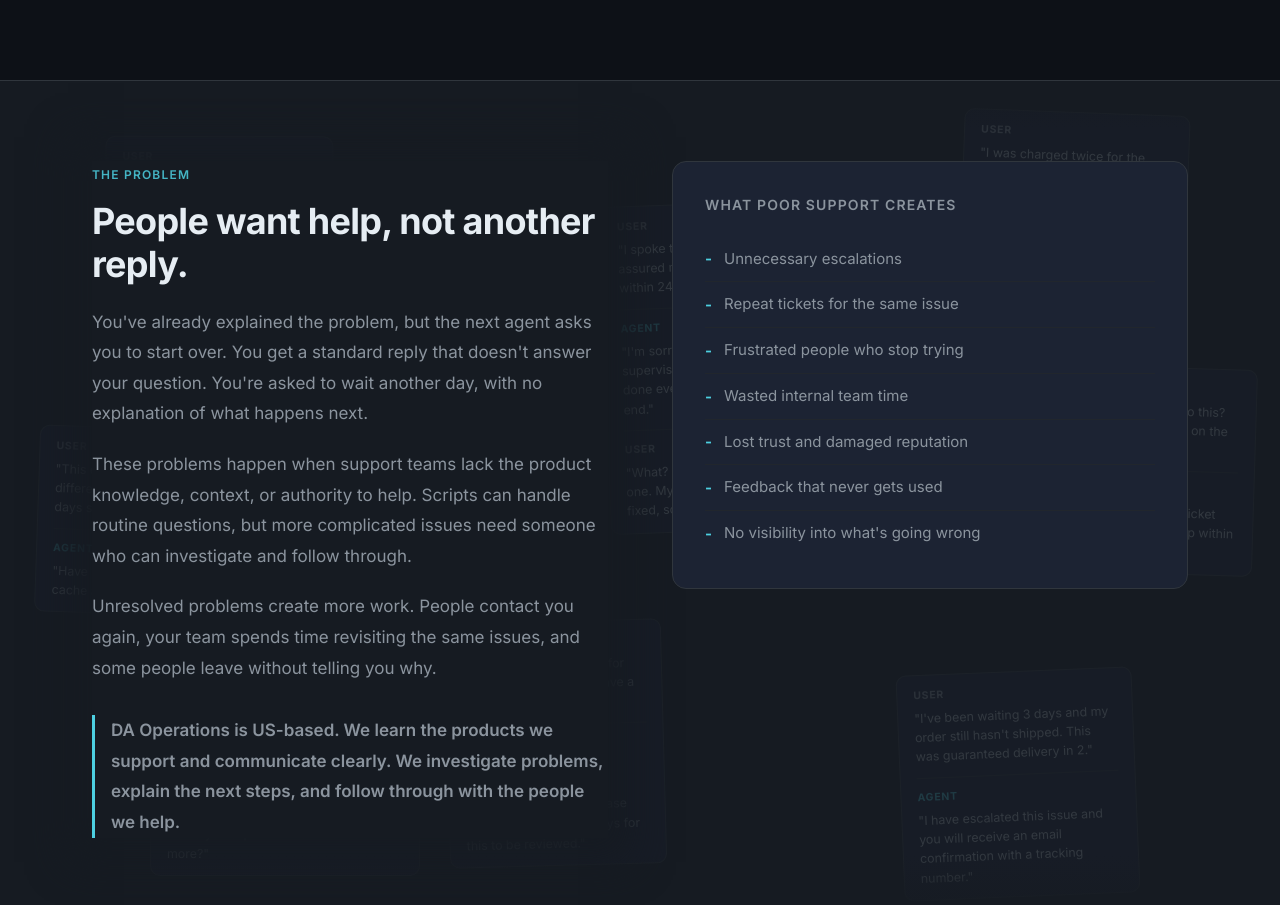
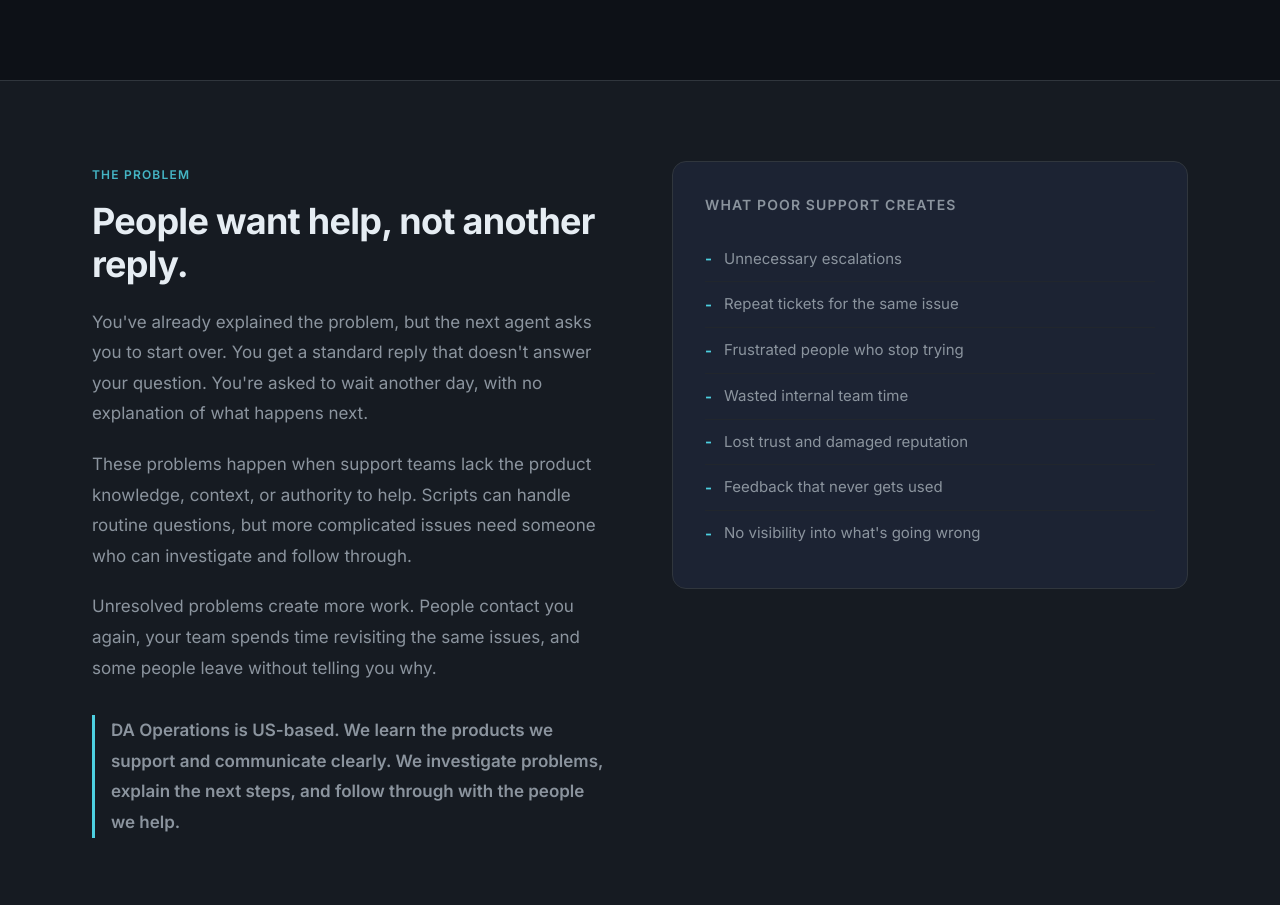
Before and after one commit to Jonny-Ringo/DA_ops, a website built with Vite: page how-we-work.html in a window 1280 px wide. Shown: the part 2884-3789 px from the top of the page. Built offline with nearby package versions, Linux system fonts and the light colour scheme.

Commit message:
Remove background support messages and unused rendering code

```diff
--- a/how-we-work.html
+++ b/how-we-work.html
@@ -145,7 +145,6 @@
 
     <!-- Problem -->
     <section class="problem" aria-labelledby="problem-heading">
-        <div class="chat-cloud" aria-hidden="true"></div>
         <div class="container">
             <div class="problem-grid">
                 <div class="problem-copy fade-up">
--- a/src/data/chat-bubbles.js
+++ /dev/null
@@ -1,109 +0,0 @@
-// Chat bubble interactions for the Problem section background.
-// Each bubble has a CSS class (cb-1 through cb-12) and an array of exchanges.
-// Speaker is either 'customer' or 'agent'.
-// Multiple exchanges create a multi-turn conversation within one bubble.
-//
-// To edit: change the text values below. To remove a bubble, delete the whole object.
-// To add one, copy an existing object and give it a new class (cb-13, etc.).
-// The renderer scatters bubbles automatically, with spacing between examples.
-
-export const chatBubbles = [
-
-    {
-        class: 'cb-1',
-        exchanges: [
-            { speaker: 'customer', text: 'I spoke to a supervisor who assured me it would be back within 24 hours.' },
-            { speaker: 'agent',    text: "I'm sorry you feel you need a supervisor. I assure you I've done everything I can on my end." },
-            { speaker: 'customer', text: "What? No - I already spoke with one. My issue still hasn't been fixed, so I'm back here again." },
-        ]
-    },
-
-    {
-        class: 'cb-2',
-        exchanges: [
-            { speaker: 'customer', text: "I've been waiting 3 days and my order still hasn't shipped. This was guaranteed delivery in 2." },
-            { speaker: 'agent',    text: 'I have escalated this issue and you will receive an email confirmation with a tracking number.' },
-        ]
-    },
-
-    {
-        class: 'cb-3',
-        exchanges: [
-            { speaker: 'customer', text: 'I already explained this to the last agent. Why do I have to start over every time?' },
-            { speaker: 'agent',    text: "Apologies, I can see your previous case notes but not the chat history. Could you explain the issue once more?" },
-        ]
-    },
-
-    {
-        class: 'cb-4',
-        exchanges: [
-            { speaker: 'customer', text: "This error has been happening on 3 different devices and browsers for 3 days straight. I can't place my order." },
-            { speaker: 'agent',    text: 'Have you tried clearing your browser cache and cookies?' },
-        ]
-    },
-
-    {
-        class: 'cb-5',
-        exchanges: [
-            { speaker: 'customer', text: "Can someone actually look into this? I've already submitted 3 tickets on the same issue." },
-            { speaker: 'agent',    text: 'Your case has been assigned ticket #847291. Someone will follow up within 2 business days.' },
-        ]
-    },
-
-    {
-        class: 'cb-6',
-        exchanges: [
-            { speaker: 'customer', text: "This has been going on for two weeks. I still don't have a resolution." },
-            { speaker: 'agent',    text: 'I apologize for the inconvenience, I have escalated this issue. Please allow 3 to 5 business days for this to be reviewed.' },
-        ]
-    },
-
-    {
-        class: 'cb-7',
-        exchanges: [
-            { speaker: 'customer', text: 'I was charged twice for the same order. I need this fixed today.' },
-            { speaker: 'agent',    text: 'Please allow up to 10 business days for your refund to be processed.' },
-        ]
-    },
-
-    {
-        class: 'cb-8',
-        exchanges: [
-            { speaker: 'customer', text: 'I just need to know if my subscription will auto-renew next week. Simple yes or no.' },
-            { speaker: 'agent',    text: 'Thank you for contacting support! I will do my best to assist wiht this today. Am I correct that you need help with your subscription auto-renewal?' },
-        ]
-    },
-
-    {
-        class: 'cb-9',
-        exchanges: [
-            { speaker: 'customer', text: "My account was suspended but I haven't broken any rules. Can you check what happened?" },
-            { speaker: 'agent',    text: 'Unfortunately these decisions are final and we cannot restore your account. We are unable to share why.' },
-        ]
-    },
-
-    {
-        class: 'cb-10',
-        exchanges: [
-            { speaker: 'customer', text: "I reported this exact same problem last month and it's back again." },
-            { speaker: 'agent',    text: 'I see this was already addressed in a previous interaction. Can you confirm what the issue still is?' },
-        ]
-    },
-
-    {
-        class: 'cb-11',
-        exchanges: [
-            { speaker: 'customer', text: "This is the third time I've been transferred. Nobody knows what they're doing." },
-            { speaker: 'agent',    text: 'Please hold while I transfer you to the correct department.' },
-        ]
-    },
-
-    {
-        class: 'cb-12',
-        exchanges: [
-            { speaker: 'customer', text: 'My account keeps getting locked. This is the third time this week.' },
-            { speaker: 'agent',    text: 'I understand. Unfortunately I do not have access to make that change.' },
-        ]
-    },
-
-]
--- a/src/scripts/main.js
+++ b/src/scripts/main.js
@@ -1,100 +1,6 @@
-import { chatBubbles } from '../data/chat-bubbles.js'
 import { initAnalytics } from './analytics.js'
 import { initContactForm } from './contact-form.js'
 import { initProjectStrip } from './project-strip.js'
-
-// ==========================================
-// CHAT BUBBLE RENDERER
-// ==========================================
-
-function renderChatCloud() {
-    const cloud = document.querySelector('.chat-cloud')
-    if (!cloud) return
-    cloud.setAttribute('aria-hidden', 'true')
-
-    chatBubbles.forEach(bubble => {
-        const div = document.createElement('div')
-        div.className = `chat-bubble-bg ${bubble.class}`
-
-        bubble.exchanges.forEach((exchange, index) => {
-            const isAgent = exchange.speaker === 'agent'
-            const isFollowUp = index > 0 && !isAgent
-
-            const label = document.createElement('span')
-            label.className = isAgent
-                ? 'bubble-sender agent'
-                : isFollowUp
-                    ? 'bubble-sender customer follow-up'
-                    : 'bubble-sender customer'
-            label.textContent = isAgent ? 'Agent' : 'User'
-
-            const p = document.createElement('p')
-            p.textContent = `"${exchange.text}"`
-
-            div.appendChild(label)
-            div.appendChild(p)
-        })
-
-        cloud.appendChild(div)
-    })
-
-    // Seeded scatter keeps the composition stable while checking actual card sizes.
-    function placeBubbles() {
-        const width = cloud.clientWidth
-        const height = cloud.clientHeight
-        const limit = width <= 600 ? 4 : width <= 1100 ? 8 : 12
-        let seed = 42
-        const random = () => {
-            seed = (Math.imul(seed, 1664525) + 1013904223) >>> 0
-            return seed / 4294967296
-        }
-        const placed = []
-
-        Array.from(cloud.children).forEach((bubble, index) => {
-            bubble.hidden = index >= limit
-            if (bubble.hidden) return
-
-            const cardWidth = Math.min(210 + random() * 70, width <= 600 ? width * 0.43 : width * 0.29)
-            const angle = (random() - 0.5) * 5
-            bubble.style.width = `${cardWidth}px`
-            bubble.style.transform = `rotate(${angle}deg)`
-            const cardHeight = bubble.offsetHeight
-            const radians = Math.abs(angle) * Math.PI / 180
-            const boundsWidth = cardWidth * Math.cos(radians) + cardHeight * Math.sin(radians)
-            const boundsHeight = cardHeight * Math.cos(radians) + cardWidth * Math.sin(radians)
-            const inset = 12
-            const gap = 18
-            let position
-
-            for (let attempt = 0; attempt < 200; attempt++) {
-                const x = inset + random() * Math.max(0, width - boundsWidth - inset * 2)
-                const y = inset + random() * Math.max(0, height - boundsHeight - inset * 2)
-                const rect = { x, y, right: x + boundsWidth, bottom: y + boundsHeight }
-                if (rect.right > width - inset || rect.bottom > height - inset) continue
-                const overlaps = placed.some(other =>
-                    rect.x < other.right + gap && rect.right + gap > other.x &&
-                    rect.y < other.bottom + gap && rect.bottom + gap > other.y
-                )
-                if (!overlaps) { position = rect; break }
-            }
-
-            // Leave some breathing room rather than forcing every example to fit.
-            bubble.hidden = !position
-            if (!position) return
-            placed.push(position)
-            bubble.style.left = `${position.x + (boundsWidth - cardWidth) / 2}px`
-            bubble.style.top = `${position.y + (boundsHeight - cardHeight) / 2}px`
-        })
-    }
-
-    placeBubbles()
-    if ('ResizeObserver' in window) {
-        new ResizeObserver(placeBubbles).observe(cloud)
-    } else {
-        window.addEventListener('resize', placeBubbles)
-    }
-    document.fonts?.ready.then(placeBubbles)
-}
 
 // ==========================================
 // NAVIGATION ACTIVE STATE
@@ -236,7 +142,6 @@ document.addEventListener('DOMContentLoaded', () => {
     initAnalytics();
     initContactForm();
     initProjectStrip();
-    renderChatCloud();
     updateNavActiveState();
     window.addEventListener('hashchange', updateNavActiveState);
     initMobileMenu();
--- a/src/styles/styles.css
+++ b/src/styles/styles.css
@@ -467,22 +467,13 @@ a:focus-visible, button:focus-visible, summary:focus-visible {
     background: var(--color-bg-surface);
     border-top: 1px solid var(--color-border);
     border-bottom: 1px solid var(--color-border);
-    position: relative;
-    overflow: hidden;
 }
 
 .problem-grid {
-    position: relative;
-    z-index: 1;
     display: grid;
     grid-template-columns: 1fr 1fr;
     gap: 4rem;
     align-items: start;
-}
-
-.problem-copy {
-    background: var(--color-bg-surface);
-    box-shadow: 0 0 36px 24px var(--color-bg-surface);
 }
 
 .problem-copy p {
@@ -1575,89 +1566,8 @@ a:focus-visible, button:focus-visible, summary:focus-visible {
 }
 
 /* ==========================================
-   PAIN SECTION - Chat cloud background
-   ========================================== */
-
-
-.chat-cloud {
-    position: absolute;
-    inset: 0;
-    overflow: hidden;
-    pointer-events: none;
-    z-index: 0;
-}
-
-.chat-cloud::after {
-    content: '';
-    position: absolute;
-    inset: 0;
-    background: linear-gradient(to bottom, var(--color-bg-surface), transparent 3rem, transparent calc(100% - 4rem), var(--color-bg-surface));
-    z-index: 1;
-}
-
-.chat-bubble-bg {
-    position: absolute;
-    opacity: 0.24;
-    background: var(--color-bg-card);
-    border: 1px solid var(--color-border);
-    border-radius: 10px;
-    padding: 0.75rem 1rem;
-    z-index: 0;
-    line-height: 1.55;
-}
-
-.bubble-sender {
-    display: block;
-    font-size: 0.65rem;
-    font-weight: 700;
-    text-transform: uppercase;
-    letter-spacing: 0.08em;
-    opacity: 0.7;
-    margin-bottom: 0.3rem;
-}
-
-.bubble-sender.customer {
-    color: var(--color-text-secondary);
-}
-
-.bubble-sender.agent,
-.bubble-sender.follow-up {
-    margin-top: 0.7rem;
-    padding-top: 0.7rem;
-    border-top: 1px solid var(--color-border);
-}
-
-.bubble-sender.agent {
-    color: var(--color-primary);
-}
-
-.bubble-sender.follow-up {
-    color: var(--color-text-secondary);
-}
-
-.chat-bubble-bg p {
-    margin: 0;
-    font-size: 0.775rem;
-    color: var(--color-text-secondary);
-    line-height: 1.55;
-}
-
-.pain-content {
-    position: relative;
-    z-index: 2;
-    max-width: 640px;
-}
-
-.pain-content p {
-    font-size: 1.0625rem;
-    color: var(--color-text-secondary);
-    line-height: 1.8;
-    margin-bottom: 1.25rem;
-}
-
-.pain-content p:last-of-type {
-    margin-bottom: 0;
-}
+   PROBLEM SECTION CALLOUT
+   ========================================== */
 
 .pain-differentiator {
     font-size: 1rem;
@@ -1669,12 +1579,6 @@ a:focus-visible, button:focus-visible, summary:focus-visible {
     margin-top: 2rem;
 }
 
-@media (max-width: 768px) {
-    .chat-bubble-bg {
-        opacity: 0.12;
-    }
-}
-
 /* ==========================================
    ANIMATION UTILITIES
    ========================================== */
```
